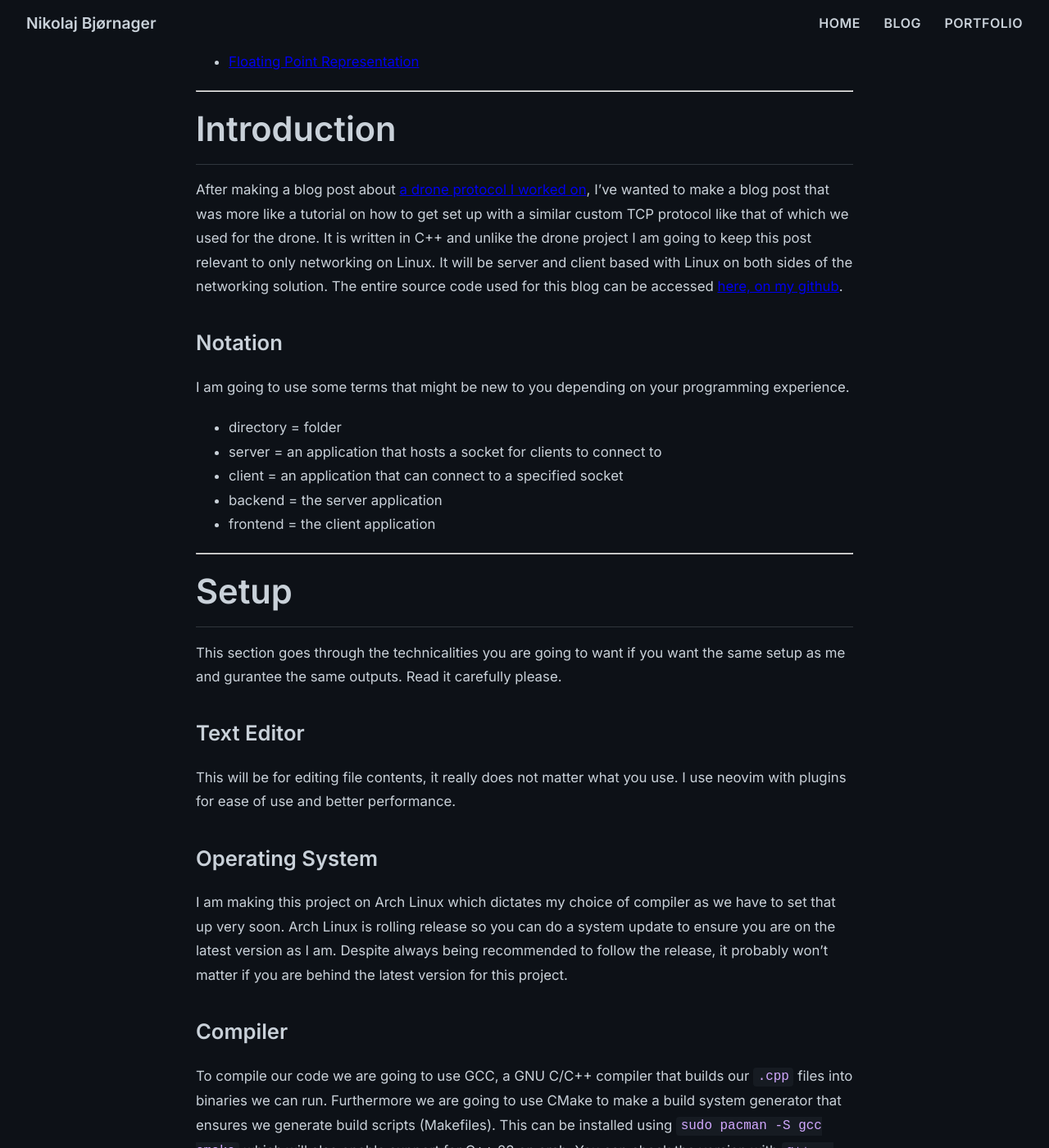
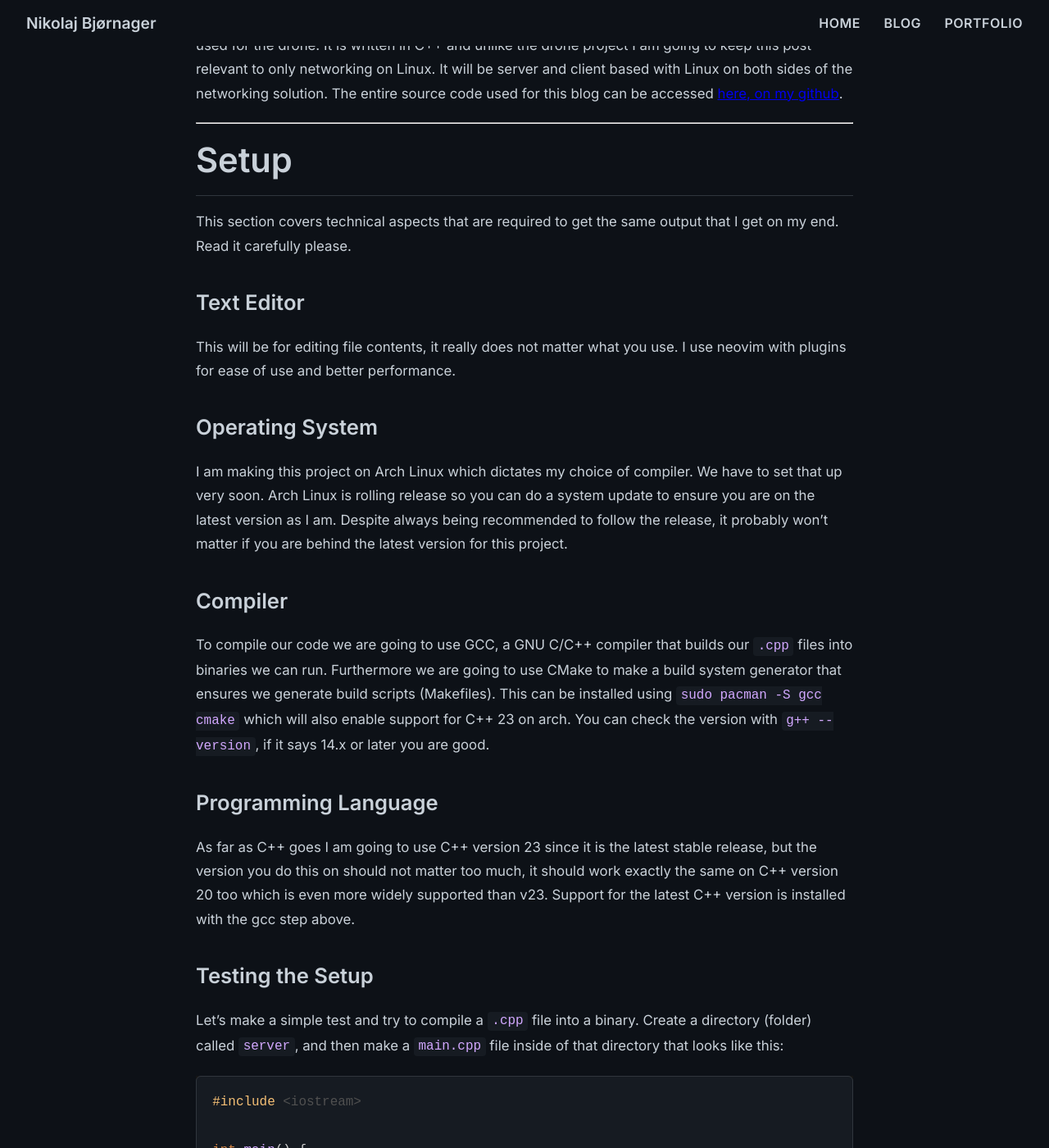
Before and after one commit to NikoBK/NikoBK.github.io, a Jekyll site: the page built from _posts/2025-11-5-linux-cpp-networking.md, in a window 1280 px wide and 1400 px high, scrolled down 987 px. Shown: the whole window at 82% size. Built offline with Jekyll 4.4.1, drawn with Linux system fonts in a browser that asks for light colours; some of the changed text lies outside the part shown.

Commit message:
finalize linux cpp networking post

````diff
--- a/_posts/2025-11-5-linux-cpp-networking.md
+++ b/_posts/2025-11-5-linux-cpp-networking.md
@@ -1,18 +1,14 @@
 ---
 title: Linux Networking (TCP)
 date: 2025-11-07
-lastedit: 2025-11-07
+lastedit: 2025-12-04
 layout: post
-hidden: true
+hidden: false
 tags: [tutorial, cpp]
 thumb: /images/thumbs/default.webp
 permalink: /:title/
 ---
 
-# Author's Note
-This blog post is currently still undergoing changes, corrects and etc, thank you for checking it out in advance of it being published.
-
----
 
 # Table of Contents
 * Table of Contents
@@ -21,31 +17,23 @@
 ---
 
 # Introduction
-After making a blog post about [a drone protocol I worked on](/nsqd), I've wanted to make a blog post that was more like a tutorial on how to get set up with a similar custom TCP protocol like that of which we used for the drone. It is written in C++ and unlike the drone project I am going to keep this post relevant to only networking on Linux. It will be server and client based with Linux on both sides of the networking solution. The entire source code used for this blog can be accessed [here, on my github](https://github.com/NikoBK/linux-cpp-networking).
-
-## Notation
-I am going to use some terms that might be new to you depending on your programming experience.
-- directory = folder
-- server = an application that hosts a socket for clients to connect to
-- client = an application that can connect to a specified socket
-- backend = the server application
-- frontend = the client application
+After making a blog post about [a drone protocol I worked on](/nsqd){:target="_blank" rel="noopener noreferrer"}, I've wanted to make a blog post that was more like a tutorial on how to get set up with a similar custom TCP protocol like that of which we used for the drone. It is written in C++ and unlike the drone project I am going to keep this post relevant to only networking on Linux. It will be server and client based with Linux on both sides of the networking solution. The entire source code used for this blog can be accessed [here, on my github](https://github.com/NikoBK/linux-cpp-networking){:target="_blank" rel="noopener noreferrer"}.
 
 ---
 # Setup
-This section goes through the technicalities you are going to want if you want the same setup as me and gurantee the same outputs. Read it carefully please.
+This section covers technical aspects that are required to get the same output that I get on my end. Read it carefully please.
 
 ## Text Editor
 This will be for editing file contents, it really does not matter what you use. I use neovim with plugins for ease of use and better performance.
 
 ## Operating System
-I am making this project on Arch Linux which dictates my choice of compiler as we have to set that up very soon. Arch Linux is rolling release so you can do a system update to ensure you are on the latest version as I am. Despite always being recommended to follow the release, it probably won't matter if you are behind the latest version for this project.
+I am making this project on Arch Linux which dictates my choice of compiler. We have to set that up very soon. Arch Linux is rolling release so you can do a system update to ensure you are on the latest version as I am. Despite always being recommended to follow the release, it probably won't matter if you are behind the latest version for this project.
 
 ## Compiler
 To compile our code we are going to use GCC, a GNU C/C++ compiler that builds our `.cpp` files into binaries we can run. Furthermore we are going to use CMake to make a build system generator that ensures we generate build scripts (Makefiles). This can be installed using `sudo pacman -S gcc cmake` which will also enable support for C++ 23 on arch. You can check the version with `g++ --version`, if it says 14.x or later you are good.
 
 ## Programming Language
-As far as C++ goes I am going to use C++ version 23 since it the latest stable release, but the version you do this on should not matter too much, it should work exactly the same on C++ version 20 too which is even more widely supported than v23. Support for the latest C++ version is installed with the gcc step above.
+As far as C++ goes I am going to use C++ version 23 since it is the latest stable release, but the version you do this on should not matter too much, it should work exactly the same on C++ version 20 too which is even more widely supported than v23. Support for the latest C++ version is installed with the gcc step above.
 
 ## Testing the Setup
 Let's make a simple test and try to compile a `.cpp` file into a binary. Create a directory (folder) called `server`, and then make a `main.cpp` file inside of that directory that looks like this:
@@ -297,7 +285,7 @@
 }
 ```
 
-Next we want to add `AcceptConnection()` and `HandleConnection()`, add the following code to the bottom of `server.cpp`:
+Next we want to add `AcceptConnection()` and `HandleConnection()`. Add the following code to the bottom of `server.cpp`:
 ```cpp
 void Server::AcceptConnection()
 {
@@ -592,7 +580,7 @@
 
 ---
 # II: Creating the Client
-For this, you guessed it, we need to make a `client` directory within the same directory of which we made the `server` directory. Like with `server`, create two subfolders in `client`: `include` and `src`. Additionally, make a `CMakeLists.txt` file there too:
+For this, you guessed it, we need to make a `client` directory within the same directory of which we made the `server` directory. Like with `server`, create two subfolders in the `client` directory: `include` and `src`. Additionally, make a `CMakeLists.txt` file there too:
 ```cmake
 cmake_minimum_required(VERSION 3.16)
 project(server LANGUAGES CXX)
@@ -951,7 +940,7 @@
 
 ---
 # Floating Point Representation
-You may have noticed there is no float representation in the encoder nor the decoder. This is because back when I came up with this custom protocol we could not figure out how to correctly send floating point numbers, so I am dedicating this section of the post to exactly that.
+You may have noticed there is no float representation in the encoder nor the decoder. This is because back when my team and I came up with this custom protocol we could not figure out how to correctly send floating point numbers, so I am dedicating this section of the post to exactly that.
 
 In order to send a floating point number (datatype: float) the idea is to treat the float as its raw 32-bit representation, then byte-swap the bits manually using an integer type and at last reinterpreting the bits back as a float when decoding it on the receiving end.
 
@@ -1072,3 +1061,8 @@
 ```
 
 Build this, and run the server first, then client. You should see the float value correctly displayed now!
+
+---
+
+# The End
+As mentioned in the start of this tutorial you can find the source code [here](https://github.com/NikoBK/linux-cpp-networking/tree/){:target="_blank" rel="noopener noreferrer"}. I hope this tutorial is helpful to somebody out here. It will be used for future references on the topic of networking basics in C++. Thank you for reading!
````
Also changed, not shown: other parts of _posts/2025-11-5-linux-cpp-networking.md (+8 -7 lines).
